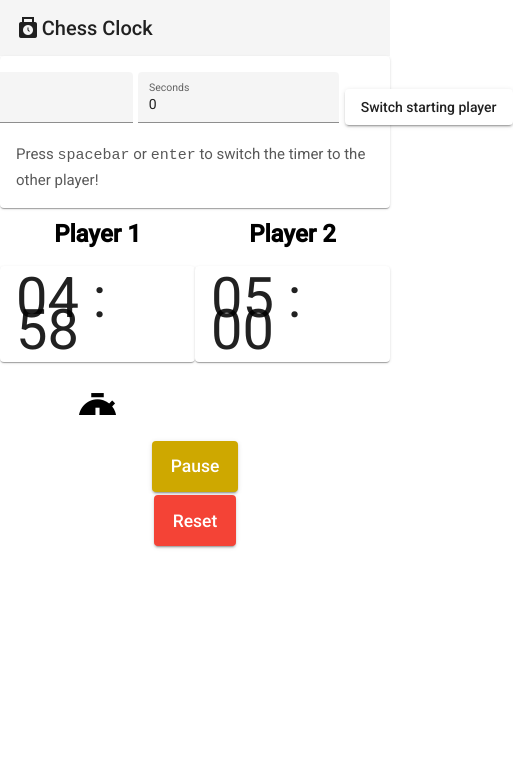
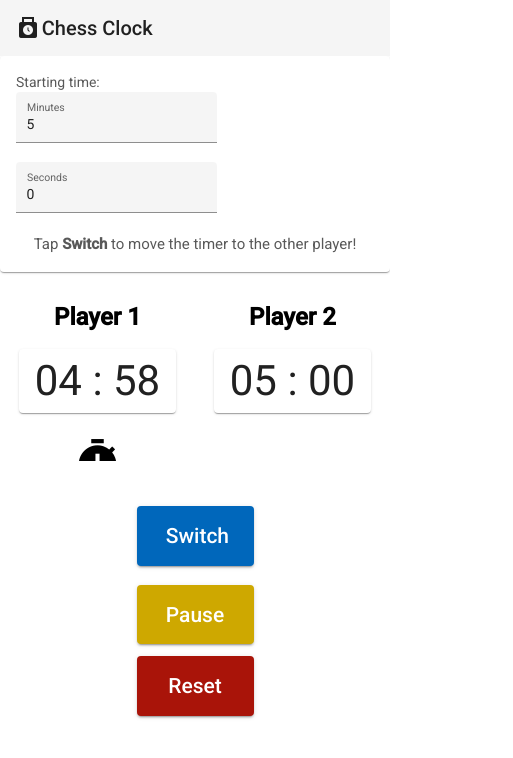
Before and after one commit to gridlocdev/chess-clock, an Angular app: page / in a window 390 px wide. Both pictures are taken after a click on the button "Start". Shown: the top 758 px of the page, 513 px wide, since content can reach past the window. Built offline with nearby package versions, Linux system fonts and the light colour scheme.

Commit message:
Added responsive view and mobile viewport controls

```diff
--- a/package.json
+++ b/package.json
@@ -15,6 +15,7 @@
     "@angular/common": "~12.2.0",
     "@angular/compiler": "~12.2.0",
     "@angular/core": "~12.2.0",
+    "@angular/flex-layout": "^12.0.0-beta.34",
     "@angular/forms": "~12.2.0",
     "@angular/material": "^12.2.1",
     "@angular/platform-browser": "~12.2.0",
--- a/src/app/app.component.css
+++ b/src/app/app.component.css
@@ -0,0 +1,41 @@
+.custom-button-container-sm div button {
+    padding: 3% 7.5%;
+    font-size: 1.5em;
+    width: 30%;
+    margin: auto;
+}
+
+.custom-button-container-md div button {
+    padding: 3% 7.5%;
+    font-size: 1.5em;
+    width: 25%;
+    margin: auto;
+}
+
+.custom-button-container-lg div button {
+    padding: 3% 7.5%;
+    font-size: 1.5em;
+    width: 20%;
+    margin: auto;
+}
+
+.button-pause {
+    background-color:rgb(206, 168, 0);
+    color: white;
+}
+.button-reset {
+    background-color:rgb(169, 20, 9);
+    color: white;
+}
+.button-resume {
+    background-color:rgb(0, 189, 126);
+    color: white;
+}
+.button-start {
+    background-color:rgb(40, 168, 68);
+    color: white;
+}
+.button-switch {
+    background-color:rgb(0, 103, 187);
+    color: white;
+}
--- a/src/app/app.component.html
+++ b/src/app/app.component.html
@@ -1,12 +1,14 @@
-<div name="body" style="height: 100%;">
+<div name="body">
   <app-navbar></app-navbar>
+  <div name="content" fxLayout="column" fxLayoutGap.lt-sm="7.5%" fxLayoutGap.sm="5%" fxLayoutGap.gt-sm="2.5%">
 
     <mat-card>
-    <form style="display: flex; justify-content: center; align-items: center;">
-      <div style="margin: 0 0.75%;">
+      <form fxLayout.lt-sm="column" fxLayout.gt-xs="row" fxLayoutAlign.lt-sm="center"
+        fxLayoutAlign.gt-xs="space-around">
+        <div>
           <mat-label style="opacity: 0.75;">Starting time:</mat-label>
         </div>
-      <div style="margin: 0 0.75%;">
+        <div>
           <mat-form-field appearance="fill">
             <mat-label>Minutes</mat-label>
             <input type="number" matInput placeholder="Number of Minutes" [value]="defaultMinutes"
@@ -14,7 +16,7 @@
               (keypress)="validateIsKeyPressNumber($event, 'minutes')">
           </mat-form-field>
         </div>
-      <div style="margin: 0 0.75%;">
+        <div>
           <mat-form-field appearance="fill">
             <mat-label>Seconds</mat-label>
             <input type="number" matInput placeholder="Number of Seconds" [value]="defaultSeconds"
@@ -22,22 +24,24 @@
               (keypress)="validateIsKeyPressNumber($event, 'seconds')">
           </mat-form-field>
         </div>
-      <div style="margin: 0 0.75%;">
+        <div fxHide.lt-md>
           <button mat-raised-button (click)="switchTimers(); $event.preventDefault()" onclick="this.blur()">
             Switch starting player
           </button>
         </div>
       </form>
 
-    <div style="display: flex; justify-content: center;">
-      <h4 style="margin: 0; opacity: 0.75;">Press <kbd>spacebar</kbd> or <kbd>enter</kbd> to switch the timer to the
-        other player!</h4>
+      <div fxLayout="row" fxLayoutAlign="center">
+        <h4 name="desktop-message" fxHide.lt-md style="margin: 0; opacity: 0.75;">Press <b><kbd>spacebar</kbd></b> or
+          <b><kbd>enter</kbd></b> to switch the timer to the other player!
+        </h4>
+        <h4 name="mobile-message" fxHide.gt-sm style="margin: 0; opacity: 0.75;">Tap <b>Switch</b> to move the timer to
+          the other player!
+        </h4>
       </div>
     </mat-card>
 
-  <div>
-
-    <div style="justify-content: space-around; display: flex; margin: 2.5% 0">
+    <div fxLayout="row" fxLayoutAlign="space-around">
       <app-player-timer [playerName]="'Player 1'" [active]="player1TimerActive" [defaultMinutes]="defaultMinutes"
         [defaultSeconds]="defaultSeconds" [gameState]="gameState" (onEndOfGame)="endGame($event)">
       </app-player-timer>
@@ -45,33 +49,48 @@
         [defaultSeconds]="defaultSeconds" [gameState]="gameState">
       </app-player-timer>
     </div>
-    <div *ngIf="gameState.get() === 'reset'" style="display: flex; justify-content: space-around; margin: 2.5%">
-      <button mat-raised-button
-        style="padding: 2% 5%; margin: 1%; font-size: 1.25em; background-color:rgb(40, 168, 68); color: white;"
-        (click)="startGame()" onclick="this.blur()">Start</button>
+
+    <div fxLayout="column" fxLayoutAlign="center" [ngClass.lt-sm]="{
+    'custom-button-container-sm': true,
+    'custom-button-container-md': false,
+    'custom-button-container-lg': false
+    }" [ngClass.sm]="{
+      'custom-button-container-sm': false,
+      'custom-button-container-md': true,
+      'custom-button-container-lg': false
+      }" [ngClass.gt-sm]="{
+        'custom-button-container-sm': false,
+        'custom-button-container-md': false,
+        'custom-button-container-lg': true
+        }" fxLayoutGap.lt-md="5%">
+
+      <div fxLayout="row" fxLayoutAlign="center">
+        <button class="custom-button-md button-switch" fxHide.gt-sm mat-raised-button (click)="switchTimers()"
+          onclick="this.blur()">Switch</button>
       </div>
-    <div *ngIf="gameState.get() === 'active'"
-      style="display: flex; align-items: center; justify-content:center; flex-direction: column; margin: 2.5%">
-      <button mat-raised-button
-        style="padding: 2% 5%; margin: 0 1%; font-size: 1.25em; background-color:rgb(206, 168, 0); color: white;"
-        (click)="pauseGame()" onclick="this.blur()">Pause</button>
-      <button mat-raised-button color="warn" style="padding: 2% 5%; margin: 1%; font-size: 1.25em;"
-        (click)="resetGame()" onclick="this.blur()">Reset</button>
+
+      <div *ngIf="gameState.get() === 'reset'" fxLayout="column" fxLayoutGap="3%">
+        <button class="custom-button-md button-start" mat-raised-button (click)="startGame()"
+          onclick="this.blur()">Start</button>
       </div>
-    <div *ngIf="gameState.get() === 'paused'"
-      style="display: flex; align-items: center; justify-content:center; flex-direction: column; margin: 2.5%">
-      <button mat-raised-button
-        style="padding: 2% 5%; margin: 0 1%; font-size: 1.25em; background-color:rgb(0, 189, 126); color: white;"
-        (click)="startGame()" onclick="this.blur()">Resume</button>
-      <button mat-raised-button color="warn" style="padding: 2% 5%; margin: 1%; font-size: 1.25em;"
-        (click)="resetGame()" onclick="this.blur()">Reset</button>
+      <div *ngIf="gameState.get() === 'active'" fxLayout="column" fxLayoutGap="3%">
+        <button class="custom-button-md button-pause" mat-raised-button (click)="pauseGame()"
+          onclick="this.blur()">Pause</button>
+        <button class="custom-button-md button-reset" mat-raised-button (click)="resetGame()"
+          onclick="this.blur()">Reset</button>
       </div>
-    <div *ngIf="gameState.get() === 'ended'"
-      style="display: flex; align-items: center; justify-content:center; flex-direction: column; margin: 2.5%">
-      <button mat-raised-button color="warn" style="padding: 2% 5%; margin: 1%; font-size: 1.25em;"
-        (click)="resetGame()" onclick="this.blur()">Reset</button>
+      <div *ngIf="gameState.get() === 'paused'" fxLayout="column" fxLayoutGap="3%">
+        <button class="custom-button-md button-resume" mat-raised-button (click)="startGame()"
+          onclick="this.blur()">Resume</button>
+        <button class="custom-button-md button-reset" mat-raised-button (click)="resetGame()"
+          onclick="this.blur()">Reset</button>
+      </div>
+      <div *ngIf="gameState.get() === 'ended'" fxLayout="column" fxLayoutGap="3%">
+        <button class="custom-button-md button-reset" mat-raised-button (click)="resetGame()"
+          onclick="this.blur()">Reset</button>
+      </div>
+
+    </div>
+
   </div>
 </div>
-
-
-</div>
--- a/src/app/app.module.ts
+++ b/src/app/app.module.ts
@@ -4,6 +4,8 @@ import { BrowserModule } from '@angular/platform-browser';
 
 import { AppComponent } from './app.component';
 import { BrowserAnimationsModule } from '@angular/platform-browser/animations';
+
+import { FlexLayoutModule } from '@angular/flex-layout';
 
 import { MatButtonModule } from '@angular/material/button'
 import { MatCardModule } from '@angular/material/card'
@@ -30,6 +32,7 @@ Components: Button, Card. Snackbar, Toolbar
   imports: [
     BrowserModule,
     BrowserAnimationsModule,
+    FlexLayoutModule,
     FormsModule,
     MatButtonModule,
     MatCardModule,
--- a/src/app/navbar/navbar.component.css
+++ b/src/app/navbar/navbar.component.css
@@ -0,0 +1,6 @@
+.app-toolbar {
+    position: sticky;
+    position: -webkit-sticky; /* For macOS/iOS Safari */
+    top: 0; /* Sets the sticky toolbar to be on top */
+    z-index: 1000; /* Ensure that your app's content doesn't overlap the toolbar */
+}
--- a/src/app/navbar/navbar.component.html
+++ b/src/app/navbar/navbar.component.html
@@ -1,4 +1,4 @@
-<mat-toolbar>
+<mat-toolbar [ngClass.lt-sm]="{'app-toolbar': true}">
     <mat-icon aria-hidden="false" aria-label="Example home icon">punch_clock</mat-icon>
     <span style="margin: 0.5%;">Chess Clock</span>
 </mat-toolbar>
--- a/src/app/player-timer/player-timer.component.css
+++ b/src/app/player-timer/player-timer.component.css
@@ -0,0 +1,9 @@
+.small-timer-text{
+    font-size: 3em
+}
+.medium-timer-text{
+    font-size: 3.5em
+}
+.large-timer-text{
+    font-size: 4em
+}
--- a/src/app/player-timer/player-timer.component.html
+++ b/src/app/player-timer/player-timer.component.html
@@ -1,11 +1,23 @@
-<h1 style="display:flex; justify-content: center;">
+<h1 fxLayout="row" fxLayoutAlign="center">
     <b>
         {{ playerName }}
     </b>
 </h1>
 
 <mat-card>
-    <h1 style="font-size:4em;">
+    <h1 [ngClass.lt-sm]="{
+        'small-timer-text': true,
+        'medium-timer-text': false,
+        'large-timer-text': false
+    }" [ngClass.sm]="{
+        'small-timer-text': false,
+        'medium-timer-text': true,
+        'large-timer-text': false
+    }" [ngClass.gt-sm]="{
+        'small-timer-text': false,
+        'medium-timer-text': false,
+        'large-timer-text': true
+    }">
         <span *ngIf="!minutes">
             {{ "00" }}
         </span>
@@ -34,11 +46,10 @@
 
 </mat-card>
 
-<h1 style="display:flex; justify-content: center; margin-top: 15%;">
-    <mat-icon *ngIf="active == true" aria-hidden="false" aria-label="Example home icon"
-        style="font-size: 50px; width: 50px;">timer
+<h1 fxLayout="row" fxLayoutAlign="center" style="margin-top: 15%;">
+    <mat-icon *ngIf="active == true" aria-hidden="false" aria-label="Timer icon" style="font-size: 50px; width: 50px;">
+        timer
     </mat-icon>
-    <mat-icon *ngIf="active == false" aria-hidden="false" aria-label="Example home icon"
-        style="font-size: 50px; width: 50px;">
+    <mat-icon *ngIf="active == false" aria-hidden="false" aria-label="Timer icon" style="font-size: 50px; width: 50px;">
     </mat-icon>
 </h1>
```
Also changed, not shown: 2 other files (tests, documents, lock files or other folders). Lines whose indentation alone changed are shown as unchanged.
